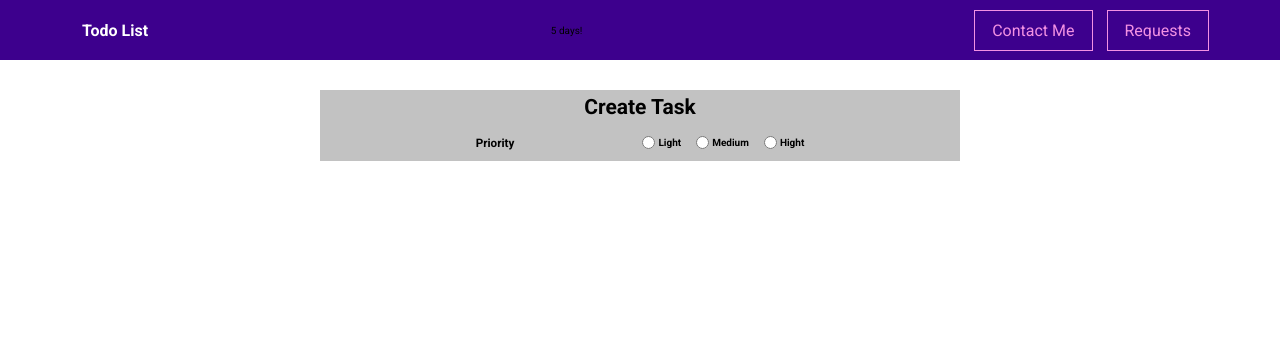
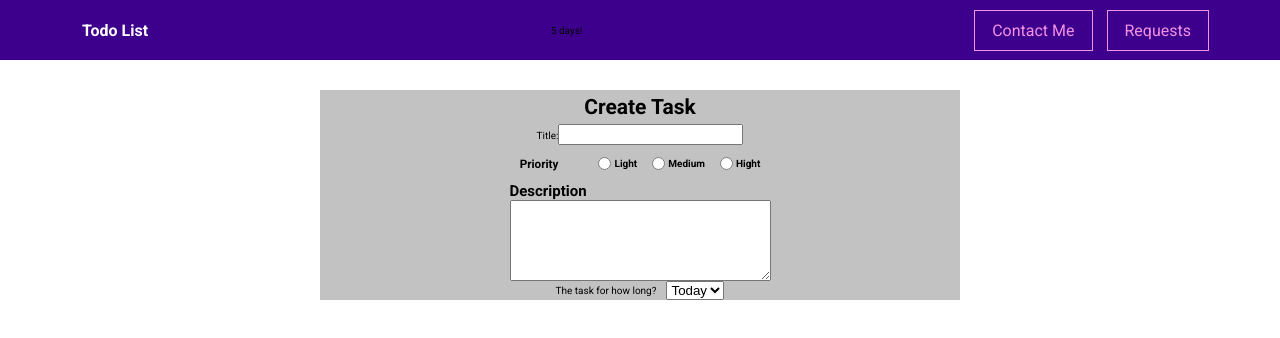
Before and after one commit to SubwaySerfer/todo_list, a Vue app: page /todo in a window 1280 px wide. Shown: the top 338 px of the page. Built offline with nearby package versions, Linux system fonts and the light colour scheme.

Commit message:
feat: add a few inputs and selects for todo page

```diff
--- a/src/pages/todo/TodoList.vue
+++ b/src/pages/todo/TodoList.vue
@@ -1,7 +1,11 @@
 <template>
   <section class="wrapper">
     <header><h2>Create Task</h2></header>
-    <form @submit.prevent="">
+    <form @submit.prevent="" class="content">
+      <div>
+        <label for="title">Title:</label>
+        <input type="text" id="title" v-model="title" />
+      </div>
       <div class="priority-container">
         <h3>Priority</h3>
         <div class="priority-container__checkboxes">
@@ -37,6 +41,22 @@
           </div>
         </div>
       </div>
+      <div class="container">
+        <label for="description">Description</label>
+        <textarea
+          name="description"
+          id="description"
+          cols="30"
+          rows="5"
+        ></textarea>
+      </div>
+      <div class="container-days">
+        <label for="">The task for how long?</label>
+        <select id="days" name="days" v-model="days">
+          <option value="today">Today</option>
+          <option value="week">Week</option>
+        </select>
+      </div>
     </form>
   </section>
 </template>
@@ -46,12 +66,26 @@ export default {
   data() {
     return {
       priority: null,
+      days: 'today',
     };
   },
 };
 </script>
 
 <style scoped>
+.content {
+  display: flex;
+  flex-direction: column;
+  align-items: center;
+}
+.container {
+  display: flex;
+  flex-direction: column;
+}
+.container label {
+  font-weight: 600;
+  font-size: 1.5rem;
+}
 .wrapper {
   width: 50vw;
   height: auto;
@@ -90,4 +124,10 @@ h2 {
 .radio {
   margin: 0;
 }
+.container-days {
+  display: flex;
+  flex-direction: row;
+  gap: 1rem;
+  align-items: center;
+}
 </style>
```
